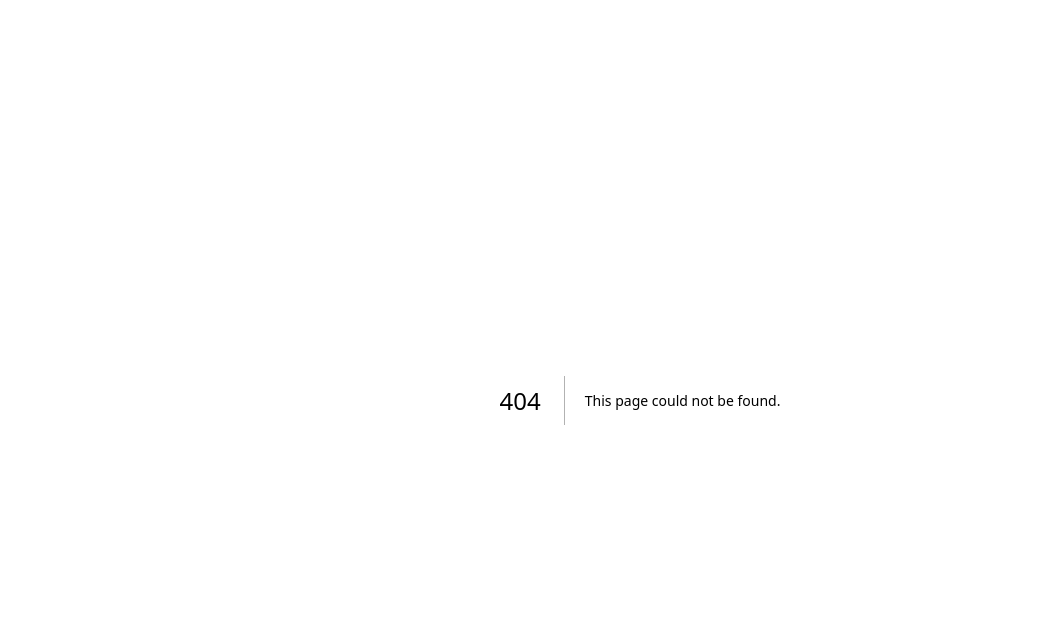
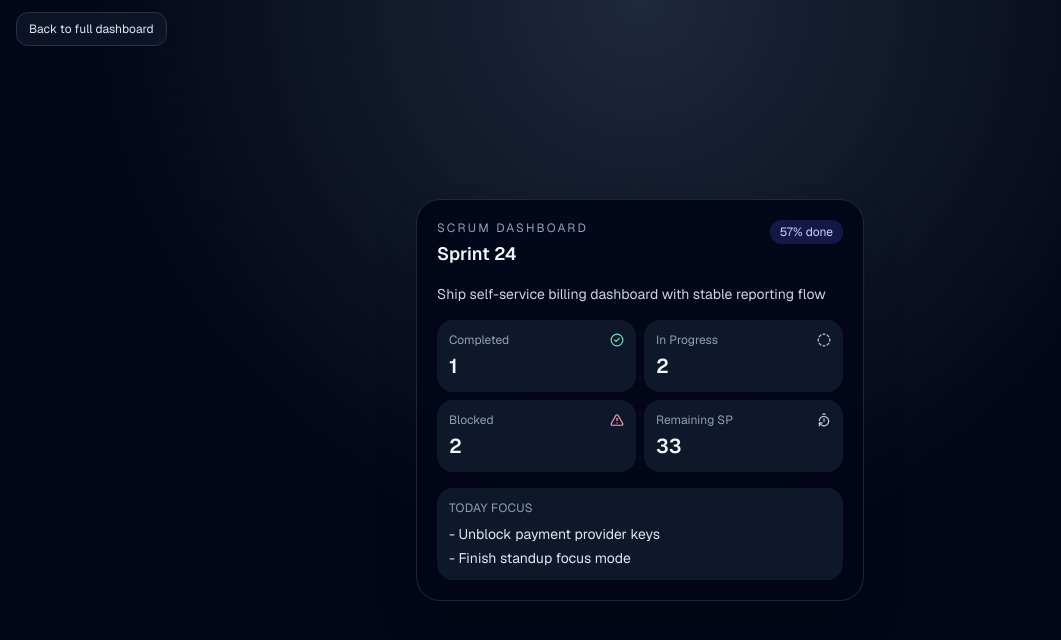
Before and after one commit to gama1726/scrum_dashboard, a Next.js app: page /widget in a window 1280 px wide. Before the commit this address had no page. Shown: the top 640 px of the page, without its empty margins (0-1061 px from the left). Built offline with nearby package versions, Linux system fonts and the light colour scheme.

Commit message:
feat: add desktop widget mode with PWA manifest entry

```diff
--- /dev/null
+++ b/src/app/manifest.ts
@@ -0,0 +1,21 @@
+import type { MetadataRoute } from "next";
+
+export default function manifest(): MetadataRoute.Manifest {
+  return {
+    name: "Scrum Dashboard",
+    short_name: "ScrumDash",
+    description: "Premium daily Scrum workspace",
+    start_url: "/widget",
+    display: "standalone",
+    background_color: "#020617",
+    theme_color: "#0f172a",
+    orientation: "landscape",
+    icons: [
+      {
+        src: "/favicon.ico",
+        sizes: "any",
+        type: "image/x-icon",
+      },
+    ],
+  };
+}
--- a/src/app/settings/page.tsx
+++ b/src/app/settings/page.tsx
@@ -1,5 +1,6 @@
 "use client";
 
+import Link from "next/link";
 import { AppShell } from "@/components/layout/app-shell";
 import { useUiStore } from "@/store/ui-store";
 
@@ -12,16 +13,31 @@ export default function SettingsPage() {
         <section className="rounded-2xl border border-slate-200 bg-white p-4 dark:border-slate-700 dark:bg-slate-900">
           <h3 className="font-semibold">Display</h3>
           <div className="mt-3 flex gap-3">
-            <button onClick={toggleTheme} className="rounded-xl border border-slate-200 px-3 py-2 text-sm dark:border-slate-700">Theme: {theme}</button>
-            <select value={density} onChange={(event) => setDensity(event.target.value as "comfortable" | "compact")} className="rounded-xl border border-slate-200 px-3 py-2 text-sm dark:border-slate-700 dark:bg-slate-900">
+            <button onClick={toggleTheme} className="rounded-xl border border-slate-200 px-3 py-2 text-sm dark:border-slate-700">
+              Theme: {theme}
+            </button>
+            <select
+              value={density}
+              onChange={(event) => setDensity(event.target.value as "comfortable" | "compact")}
+              className="rounded-xl border border-slate-200 px-3 py-2 text-sm dark:border-slate-700 dark:bg-slate-900"
+            >
               <option value="comfortable">Comfortable</option>
               <option value="compact">Compact</option>
             </select>
           </div>
         </section>
+
         <section className="rounded-2xl border border-slate-200 bg-white p-4 dark:border-slate-700 dark:bg-slate-900">
-          <h3 className="font-semibold">Notifications</h3>
-          <p className="mt-2 text-sm text-slate-500">Daily digest, blocker alerts, sprint deadline reminders.</p>
+          <h3 className="font-semibold">Desktop Widget Mode</h3>
+          <p className="mt-2 text-sm text-slate-500">
+            Open a compact Rainmeter-style view optimized for pinning as a standalone app window on Windows.
+          </p>
+          <Link
+            href="/widget"
+            className="mt-3 inline-flex rounded-xl bg-slate-900 px-3 py-2 text-sm text-white dark:bg-slate-100 dark:text-slate-900"
+          >
+            Open Widget Mode
+          </Link>
         </section>
       </div>
     </AppShell>
--- /dev/null
+++ b/src/app/widget/page.tsx
@@ -0,0 +1,18 @@
+import Link from "next/link";
+import { ScrumWidgetPanel } from "@/components/widget/scrum-widget-panel";
+
+export default function WidgetPage() {
+  return (
+    <main className="flex min-h-screen items-center justify-center bg-[radial-gradient(circle_at_top,#1e293b,#020617_55%)] p-4">
+      <div className="absolute left-4 top-4">
+        <Link
+          href="/dashboard"
+          className="rounded-xl border border-slate-700 bg-slate-900/80 px-3 py-2 text-xs text-slate-200 hover:bg-slate-800"
+        >
+          Back to full dashboard
+        </Link>
+      </div>
+      <ScrumWidgetPanel />
+    </main>
+  );
+}
--- /dev/null
+++ b/src/components/widget/scrum-widget-panel.tsx
@@ -0,0 +1,61 @@
+import type { ComponentType } from "react";
+import { AlertTriangle, CheckCircle2, CircleDashed, TimerReset } from "lucide-react";
+import { dashboardSummary, sprint } from "@/data/mock-data";
+
+export function ScrumWidgetPanel() {
+  const completion = Math.round((sprint.completedPoints / sprint.committedPoints) * 100);
+
+  return (
+    <div className="w-full max-w-md rounded-3xl border border-slate-700/60 bg-slate-950/90 p-5 text-slate-100 shadow-2xl backdrop-blur">
+      <div className="mb-4 flex items-start justify-between">
+        <div>
+          <p className="text-xs uppercase tracking-[0.18em] text-slate-400">Scrum Dashboard</p>
+          <h1 className="mt-1 text-lg font-semibold">{sprint.name}</h1>
+        </div>
+        <span className="rounded-full bg-indigo-500/20 px-2.5 py-1 text-xs text-indigo-200">{completion}% done</span>
+      </div>
+
+      <p className="mb-4 text-sm text-slate-300">{sprint.goal}</p>
+
+      <div className="grid grid-cols-2 gap-2">
+        <Metric label="Completed" value={dashboardSummary.completedTasks} icon={CheckCircle2} tone="good" />
+        <Metric label="In Progress" value={dashboardSummary.inProgressTasks} icon={CircleDashed} tone="default" />
+        <Metric label="Blocked" value={dashboardSummary.blockedTasks} icon={AlertTriangle} tone="warn" />
+        <Metric label="Remaining SP" value={sprint.committedPoints - sprint.completedPoints} icon={TimerReset} tone="default" />
+      </div>
+
+      <div className="mt-4 rounded-2xl bg-slate-900 p-3">
+        <p className="text-xs uppercase tracking-wide text-slate-400">Today Focus</p>
+        <ul className="mt-2 space-y-1 text-sm text-slate-200">
+          {dashboardSummary.todayPriorities.slice(0, 2).map((item) => (
+            <li key={item}>- {item}</li>
+          ))}
+        </ul>
+      </div>
+    </div>
+  );
+}
+
+function Metric({
+  label,
+  value,
+  icon: Icon,
+  tone,
+}: {
+  label: string;
+  value: string | number;
+  icon: ComponentType<{ className?: string }>;
+  tone: "default" | "good" | "warn";
+}) {
+  const toneClass = tone === "good" ? "text-emerald-300" : tone === "warn" ? "text-rose-300" : "text-slate-300";
+
+  return (
+    <div className="rounded-2xl bg-slate-900 p-3">
+      <div className="flex items-center justify-between">
+        <p className="text-xs text-slate-400">{label}</p>
+        <Icon className={`h-3.5 w-3.5 ${toneClass}`} />
+      </div>
+      <p className="mt-1 text-xl font-semibold">{value}</p>
+    </div>
+  );
+}
```
